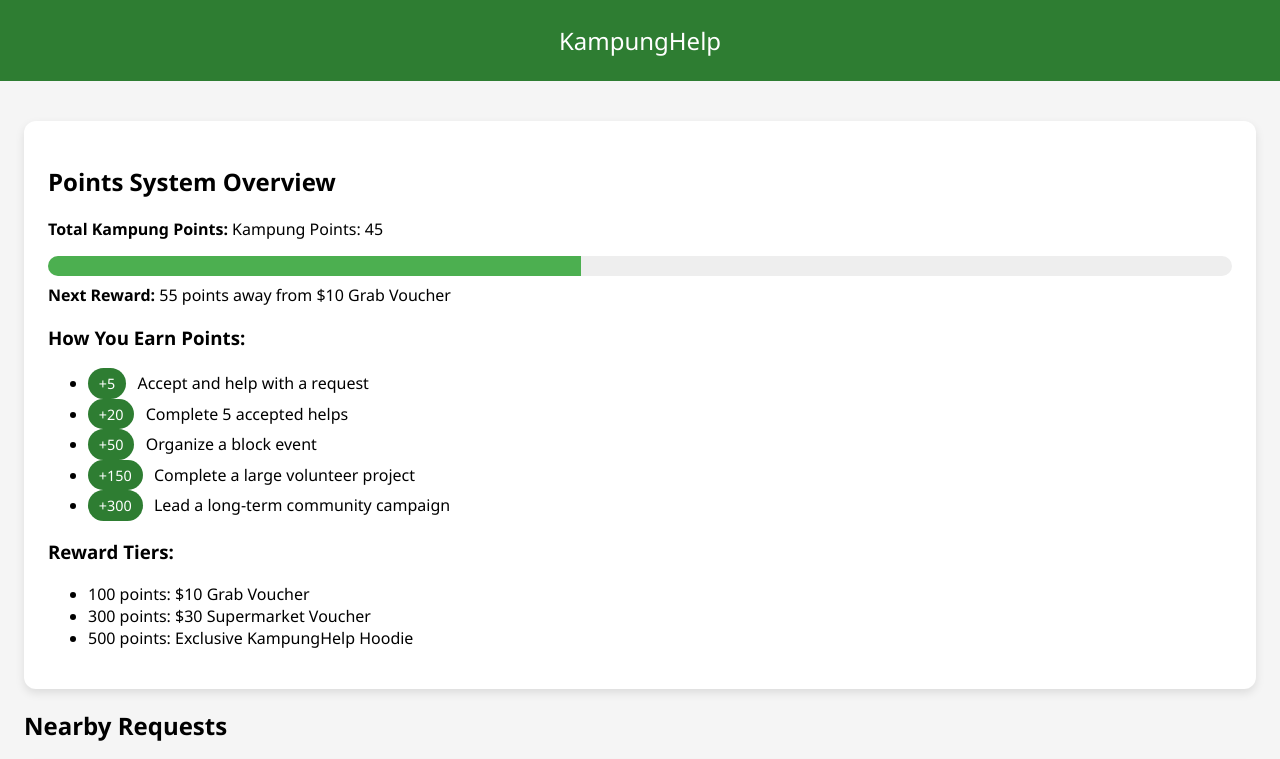
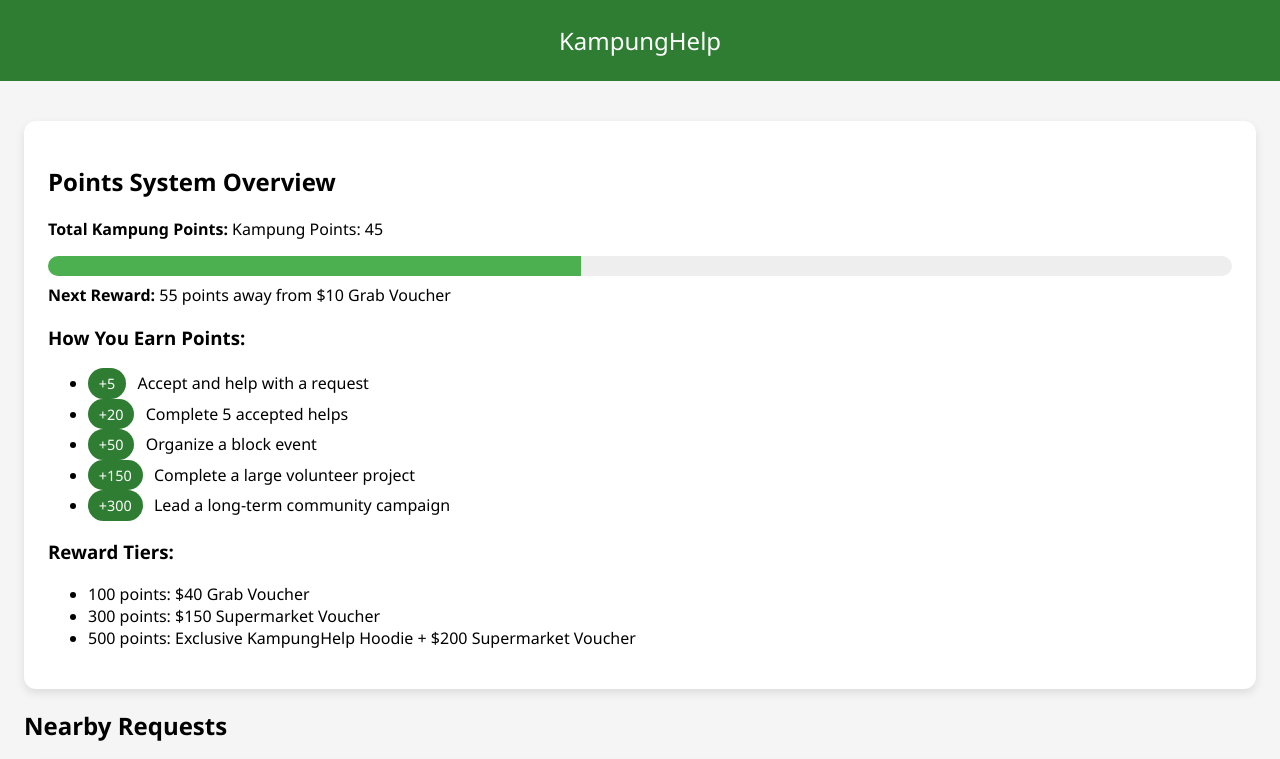
Before and after one commit to AnupamMenon/kampunghelp-app, a plain HTML site: page index.html in a window 1280 px wide. Shown: the top 759 px of the page. Drawn offline with Linux system fonts and the light colour scheme.

Commit message:
index.html

```diff
--- a/index.html
+++ b/index.html
@@ -72,9 +72,9 @@
 
     <h3>Reward Tiers:</h3>
     <ul>
-      <li>100 points: $10 Grab Voucher</li>
-      <li>300 points: $30 Supermarket Voucher</li>
-      <li>500 points: Exclusive KampungHelp Hoodie</li>
+      <li>100 points: $40 Grab Voucher</li>
+      <li>300 points: $150 Supermarket Voucher</li>
+      <li>500 points: Exclusive KampungHelp Hoodie + $200 Supermarket Voucher</li>
     </ul>
   </div>
 
```
